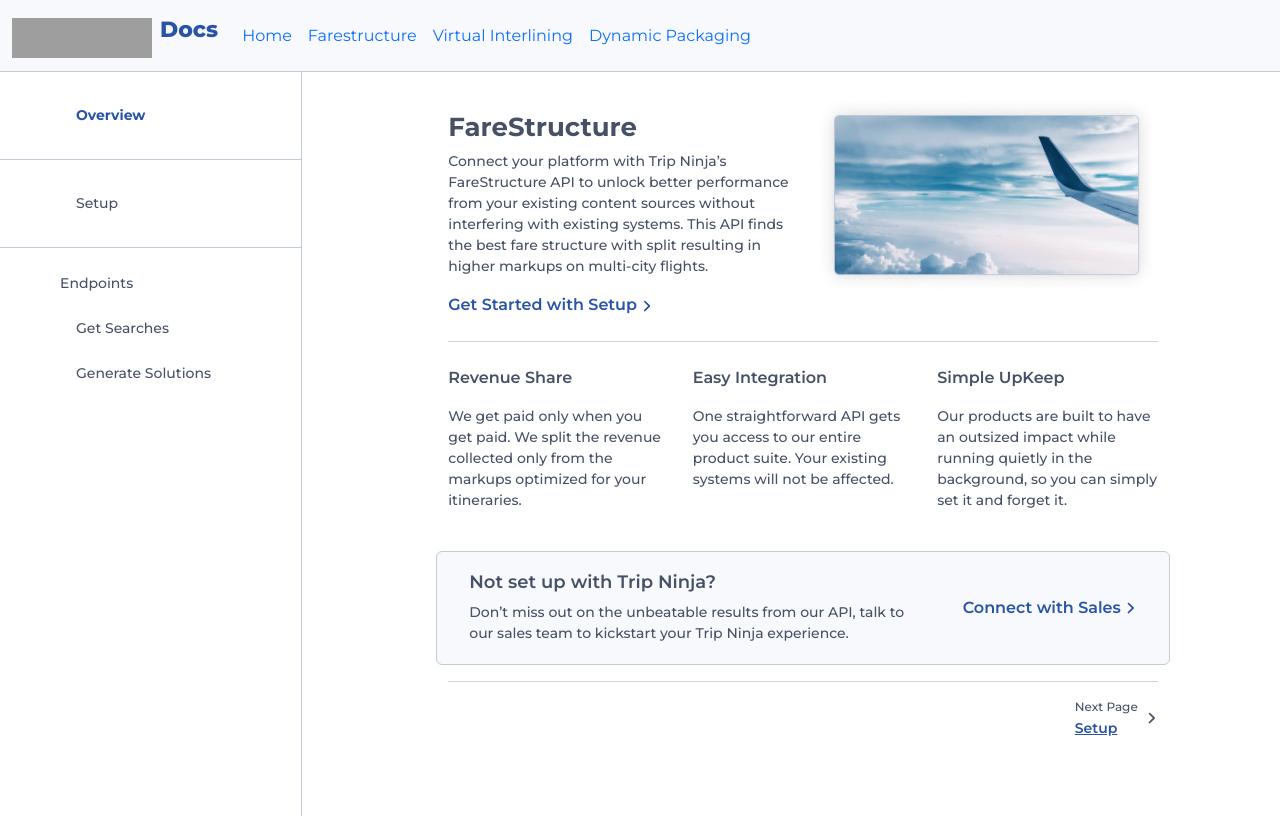
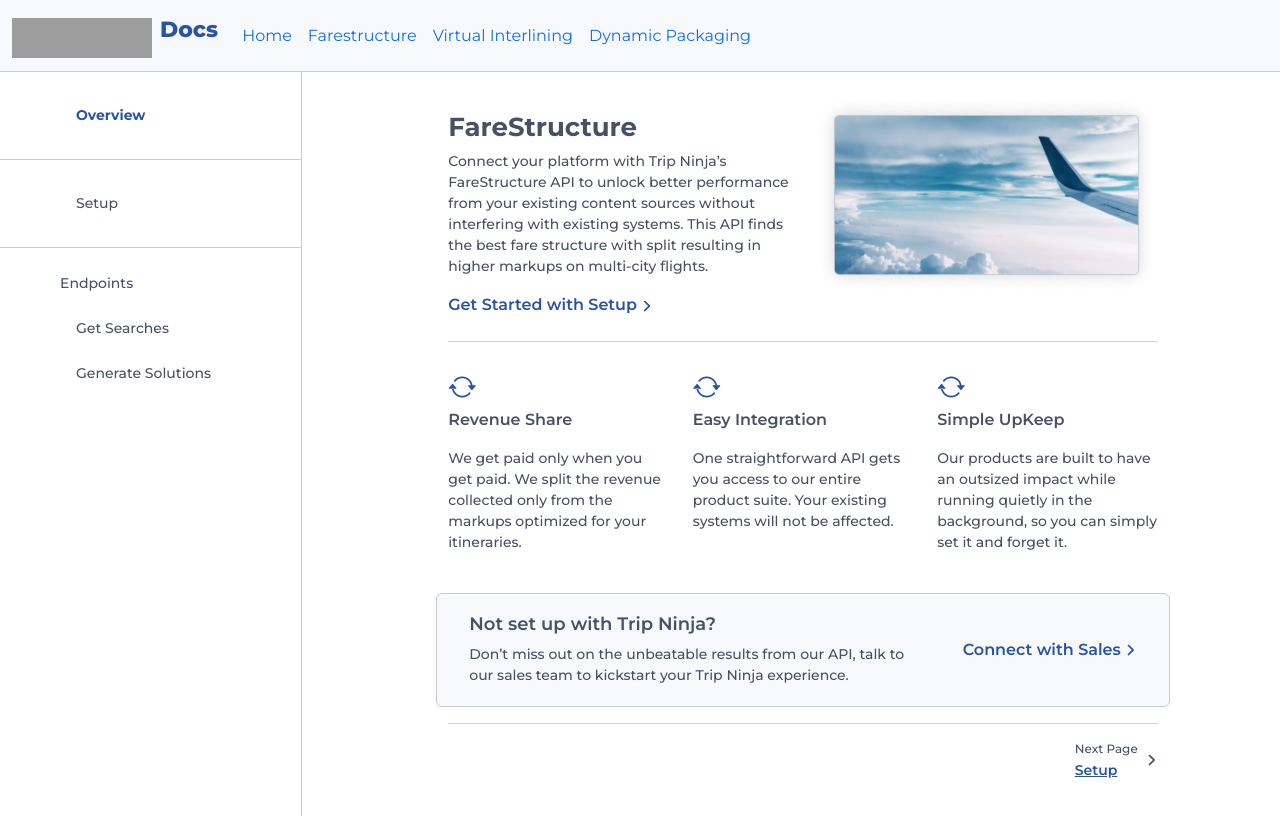
Before and after one commit to trip-ninja-inc/trip_ninja_api_docs, a React (Create React App) app in the folder trip-ninja-docs/: page /farestructure/overview/ in a window 1280 px wide. Shown: the top 816 px of the page. Built offline with nearby package versions, Linux system fonts and the light colour scheme; grey boxes are pictures that could not be loaded.

Commit message:
add in icons for overview

```diff
--- a/trip-ninja-docs/src/farestructure/FareStructureOverview.tsx
+++ b/trip-ninja-docs/src/farestructure/FareStructureOverview.tsx
@@ -28,6 +28,7 @@
       <hr className="my-4" />
       <div className="row mb-4">
         <div className="col-md-4">
+          <i className="bi bi-arrow-repeat primary-text fs-3"></i>
           <p className="subtitle">
             Revenue Share
           </p>
@@ -38,6 +39,7 @@
           </p>
         </div>
         <div className="col-md-4">
+          <i className="bi bi-arrow-repeat primary-text fs-3"></i>
           <p className="subtitle">
             Easy Integration
           </p>
@@ -48,6 +50,7 @@
           </p>
         </div>
         <div className="col-md-4">
+          <i className="bi bi-arrow-repeat primary-text fs-3"></i>
           <p className="subtitle">
             Simple UpKeep
           </p>
```
